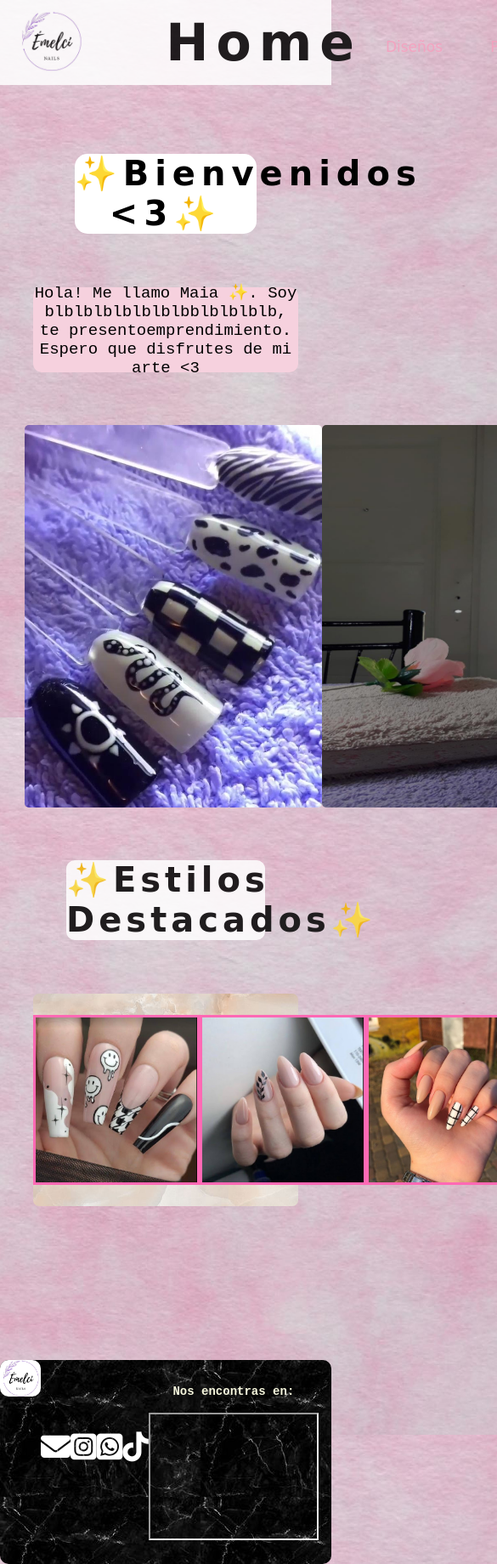
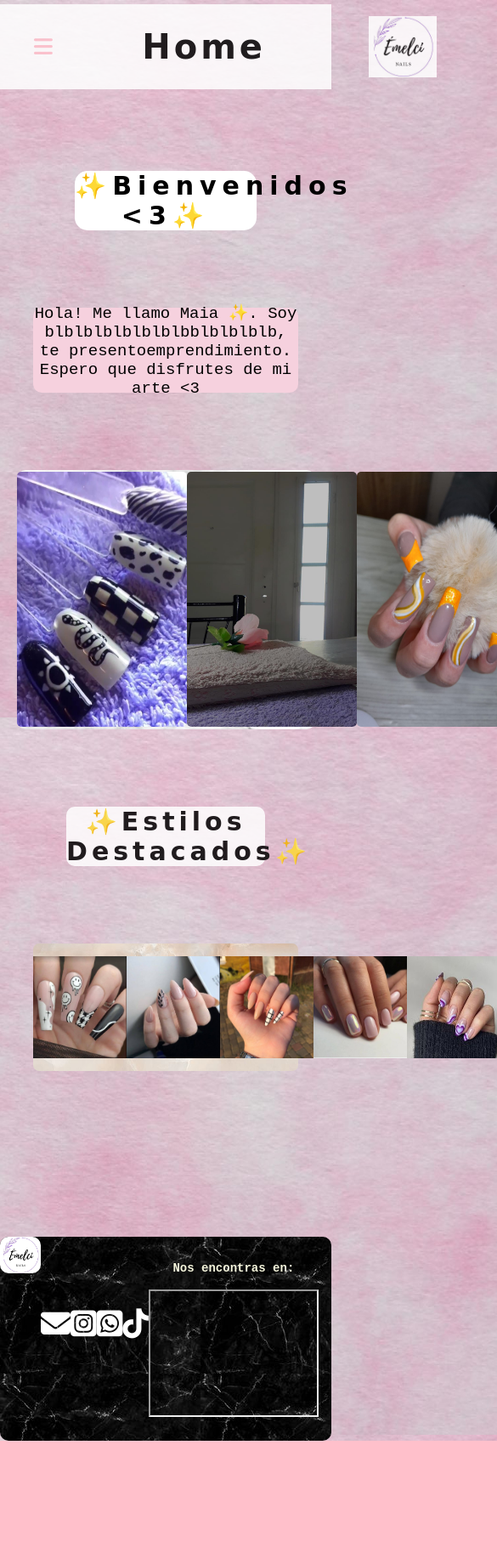
Before and after one commit to ThomasCavia/EmelciNails, a plain HTML site: page index.html in a window 390 px wide. Shown: the top 1840 px of the page at 85% size, 585 px wide, since content can reach past the window. After the commit the page ends 1695 px from the top, so only its background shows below. Drawn offline with Linux system fonts and the light colour scheme; grey boxes are pictures that could not be loaded; a web font is replaced by a local one.

Commit message:
index_responsive

```diff
--- a/estilo.css
+++ b/estilo.css
@@ -50,6 +50,7 @@ body{
 .nav-main{
 	font-family: cursive;
 	font-size: 17px;
+
 }
 
 .nav-main ul{
@@ -72,12 +73,18 @@ body{
 	cursor: pointer;
 }
 
-.boton-menu{
+#boton-menu{
 	display: none;
 }
 
 .icono-menu{
 	display: none;
+	font-size: 25px;
+}
+
+.icono-menu:hover{
+	cursor: pointer;
+	opacity: 0.50;
 }
 
 @media (max-width:768px){
@@ -91,11 +98,40 @@ body{
 	   justify-content: space-between;
 	   align-items: center;
 	   flex-direction: row;
+	   margin-top: 5px;
    }
 
    .nav-logo{
-	   margin-left: 10px;
+   	display: block;
+	   margin-right: 40px;
 	   width: 80px;
+	   order: 3;
+   }
+
+   .icono-menu{
+   	display: block;
+   	color: pink;
+   	font-size: 25px;
+   	margin-left: 40px;
+
+   }
+
+   .nav-main{
+   	display: block;
+   	position: absolute;
+   	top: 105px;
+   	right: 100%;
+   	transition: 0.3s;
+   	order: 1;
+   }
+
+   .nav-main ul{
+   	flex-direction: column;
+   	background-color: pink;
+   }
+
+   #boton-menu:checked ~ .nav-main{
+   	right: 84%;
    }
 
 }
@@ -173,11 +209,60 @@ body{
 /*----------------Diseño Home----------------------*/
 
 @media (max-width:768px){
-   .titulo-home{
-	      font-family: 'Cedarville Cursive', cursive;
-         letter-spacing: 4px;
-         font-size: 30px;
-         margin-left: 27%;
+   #titulo-home{
+	   font-family: 'Cedarville Cursive', cursive;
+      letter-spacing: 4px;
+      font-size: 40px;
+      margin-right: 26%;
+   }
+
+   #container-infoHome{
+   	height: 1150px;
+   }
+
+   #titulo-bienvenida{
+   	font-size: 30px;
+   }
+
+   #img-container{
+      height: 305px;
+      width: 90%;
+      display: flex;
+	   justify-content: space-between;
+	   align-items: center;
+	   background-color: white;
+	   background-image: url(img/fondoimagen.jpg);
+	   background-size: cover;
+      border-radius: 10px;
+   }
+
+   #img-home{
+   	display: flex;
+   	height: 300px;
+	   width: 200px;
+	   border-radius: 5px;
+   }
+
+   #titulo-destacados{
+      font-size: 30px;
+   }
+
+   #container-imgDestacados{
+      display: flex;
+	   justify-content: space-around;
+	   align-items: center;
+	   background-color: beige;
+	   width: 80%;
+	   height: 150px;
+	   background-image: url(img/fondoimagen2.jpg);
+	   background-attachment: fixed;
+	   background-size: cover;
+	   border-radius: 7px;
+   }
+
+   #img-destacados{
+   	width: 110px;
+	   height: 120px;
    }
 
 }
@@ -200,7 +285,7 @@ body{
  	letter-spacing: 5px;
 }
 
-.container-imgContainer{
+.container-infoHome{
 	display: flex;
 	flex-direction: column;
 	align-items: center;
@@ -273,24 +358,21 @@ body{
 .img-destacados{
 	width: 196px;
 	height: 200px;
-}
 
-#img-destacados{
-	border: solid hotpink;
 }
 
 /*----------------Diseño Contacto--------------------*/
 
 @media (max-width:768px){
-   .titulo-contacto{
-   	font-size: 30px;
+   #titulo-contacto{
+   	font-size: 40px;
    }
 }
 
 .titulo-contacto{
    font-family: 'Cedarville Cursive', cursive;
    letter-spacing: 9px;
-   font-size: 30px;
+   font-size: 55px;
    margin-left: 26%;
 }
 
@@ -361,7 +443,7 @@ textarea{
 .titulo-diseños{
 	font-family: 'Cedarville Cursive', cursive;
    letter-spacing: 9px;
-   font-size: 30px;
+   font-size: 55px;
    margin-left: 26%;
 }
 
@@ -409,7 +491,7 @@ textarea{
 .titulo-precios{
 	font-family: 'Cedarville Cursive', cursive;
    letter-spacing: 9px;
-   font-size: 30px;
+   font-size: 55px;
    margin-left: 27%;
 }
 
@@ -487,7 +569,7 @@ textarea{
 .titulo-turnos{
 	font-family: 'Cedarville Cursive', cursive;
    letter-spacing: 9px;
-   font-size: 30px;
+   font-size: 55px;
    margin-left: 27%;
 }
 
--- a/index.html
+++ b/index.html
@@ -18,15 +18,15 @@
 <body>
 	<!-- Encabezado -->
 	<header  class="Container">
+		<!-- Menu de Navegacion Responsive -->
+	    <input type="checkbox" name="Menu responsive" id="boton-menu">
+	    <label for="boton-menu" class="icono-menu"><i class="fas fa-bars"></i></label>
 		<!-- Logo -->
 		<div class="nav-logo">
 			<a href="index.html"><i><img src="img/Logo.jpeg" alt=">EmelciNails Logo" class="nav-logo"></i></a>
 		</div>
 	    <!-- Titulo de Pagina -->
-		<h1 class="titulo-home">Home</h1>
-	<!-- Menu de Navegacion Responsive -->
-	<input type="checkbox" name="Menu responsive" class="boton-menu">
-	<label for="boton-menu" class="icono-menu"><i class="fas fa-bars"></i></label>
+		<h1 class="titulo-home" id="titulo-home">Home</h1>
     <!-- Menu de Navegación -->
 	<nav class="nav-main">
 		<ul class="nav-menu">
@@ -39,42 +39,42 @@
 	</header>
 	<main>
 		<!-- informacion del Home -->
-		<div class="container-imgContainer">
-		    <h2 class="titulo-bienvenida">✨Bienvenidos <3✨</h2>
+		<div class="container-infoHome" id="container-infoHome">
+		    <h2 class="titulo-bienvenida" id="titulo-bienvenida">✨Bienvenidos <3✨</h2>
 		    <div class="texto-bienvenida">
 		        <p id="texto">Hola! Me llamo Maia ✨. Soy blblblblblblblbblblblblb, te presentoemprendimiento.
                Espero que disfrutes de mi arte <3
 		        </p>
 	        </div>
 		    <!-- imagenes de bienvenida -->
-		    <div class="img-container">
-		        <div class="img-home">
-		    	    <img src="img/muestras1.jpeg" alt="Estudio Emelci" class="img-home">
+		    <div class="img-container" id="img-container">
+		        <div class="img-home" id="img-home">
+		    	    <img src="img/muestras1.jpeg" alt="Estudio Emelci" class="img-home" id="img-home">
 		        </div>
-		        <div class="img-home">
-		    	    <img src="img/estudio.jpeg" alt="Diseños Emelci" class="img-home">
+		        <div class="img-home" id="img-home">
+		    	    <img src="img/estudio.jpeg" alt="Diseños Emelci" class="img-home" id="img-home">
 		        </div>
-		        <div class="img-home">
-		    	    <img src="img/diseño7.jpeg" alt="Diseños Emelci" class="img-home">
+		        <div class="img-home" id="img-home">
+		    	    <img src="img/diseño7.jpeg" alt="Diseños Emelci" class="img-home" id="img-home">
 		        </div>
             </div>
 		    <!-- Titulo de Estilos Destacados -->
-		    <h2 class="titulo-destacados">✨Estilos Destacados✨</h2>
+		    <h2 class="titulo-destacados" id="titulo-destacados">✨Estilos Destacados✨</h2>
 		    <!-- imagenes de diseños destacados -->
-		    <div class="container-imgDestacados">
-		        <div class="img-destacados">
+		    <div class="container-imgDestacados" id="container-imgDestacados">
+		        <div class="img-destacados" id="img-destacados">
 		    	    <img src="img/diseño8.png" alt="Estudio Emelci" class="img-destacados" id="img-destacados">
 		        </div>
-		        <div class="img-destacados">
+		        <div class="img-destacados" id="img-destacados">
 		    	    <img src="img/diseño9.png" alt="Estudio Emelci" class="img-destacados" id="img-destacados">
 		        </div>
-		        <div class="img-destacados">
+		        <div class="img-destacados" id="img-destacados">
 		    	    <img src="img/diseño10.jpg" alt="Estudio Emelci" class="img-destacados" id="img-destacados">
 		        </div>
-		        <div class="img-destacados">
+		        <div class="img-destacados" id="img-destacados">
 		    	    <img src="img/diseño11.jpg" alt="Estudio Emelci" class="img-destacados" id="img-destacados">
 		        </div>
-		        <div class="img-destacados">
+		        <div class="img-destacados" id="img-destacados">
 		    	    <img src="img/diseño12.jpg" alt="Estudio Emelci" class="img-destacados" id="img-destacados">
 		        </div>
 		    </div>
```
Also changed, not shown: contacto.html (+5 -4 lines), diseños.html (+4 -3 lines), precios.html (+5 -4 lines), turnos.html (+5 -4 lines).
